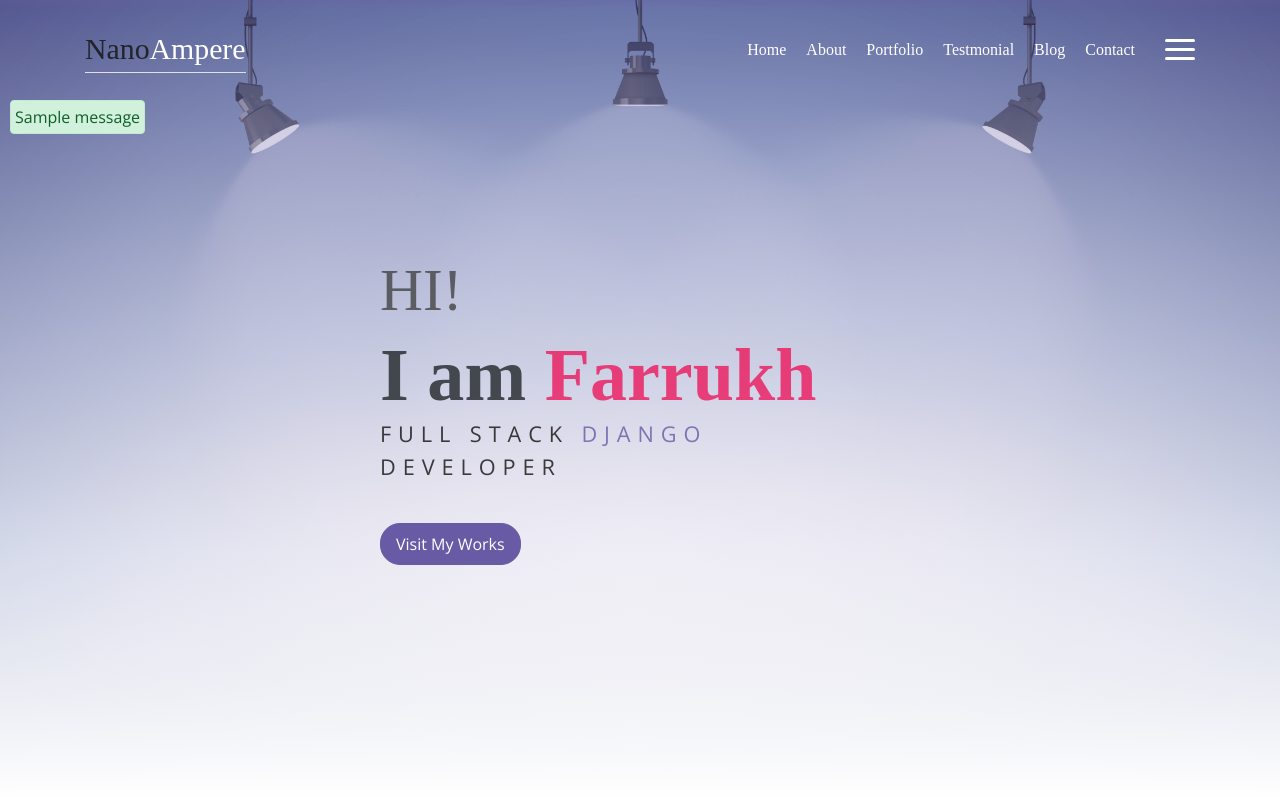
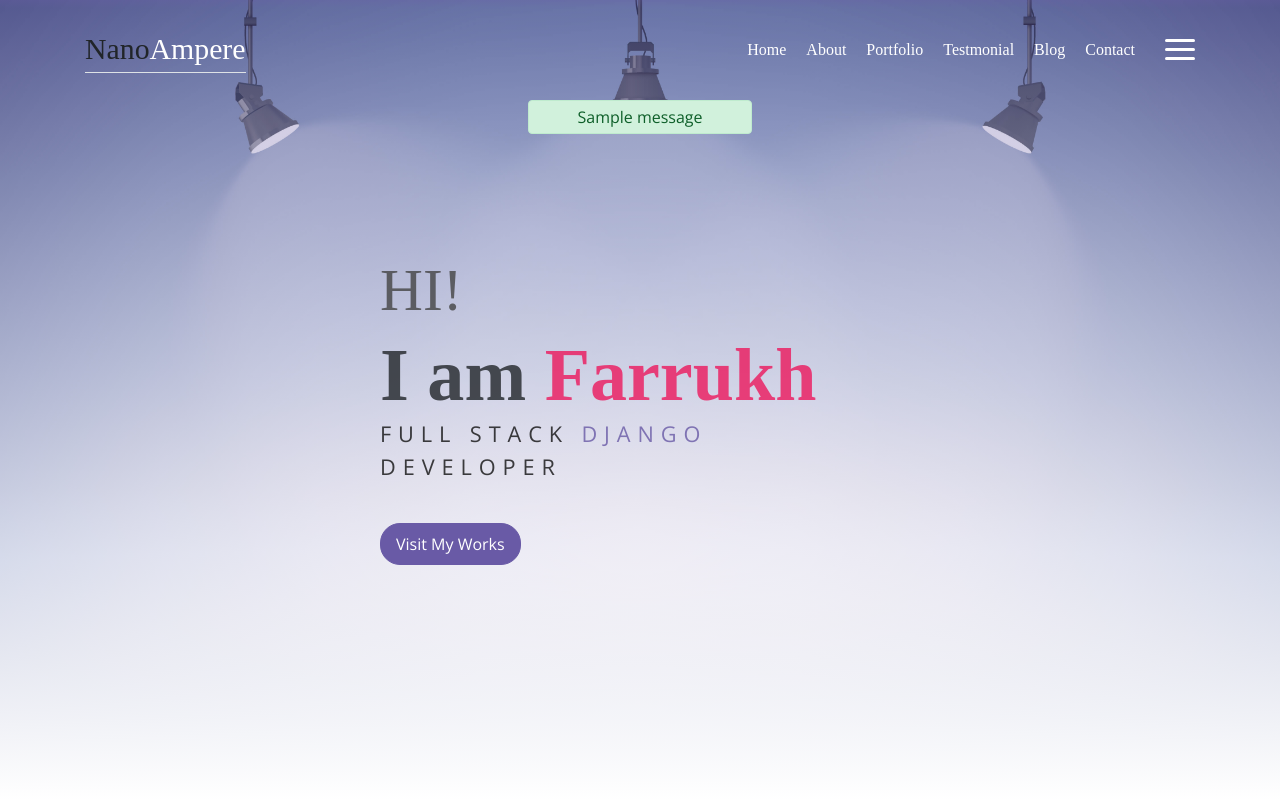
Before and after one commit to frrukh/portfolio, a Flask app: page / in a window 1280 px wide. Shown: the top 799 px of the page. Run offline with Flask 3, Linux system fonts and the light colour scheme; one stand-in notice (Sample message) is shown; some libraries are stand-ins or nearby versions; some web fonts are replaced.

Commit message:
reset teh flash emssages positioning.

```diff
--- a/templates/index.html
+++ b/templates/index.html
@@ -50,8 +50,10 @@
     <!-- flash start -->
     {% with messages = get_flashed_messages(with_categories=True) %}
     {% for category,message in messages %}
-    <div class="position p-1 alert alert-{{category}}" style="position: fixed; top: 100px; left: 10px; z-index: 1000;">
-        {{message}}
+    <div class="d-flex justify-content-center w-100">
+        <div class="position p-1 alert alert-{{category}} px-5" style="margin-top: 100px; position: absolute; z-index: 1000;">
+            {{message}}
+        </div>
     </div>
                 {% endfor %}
             {% endwith %}
```
